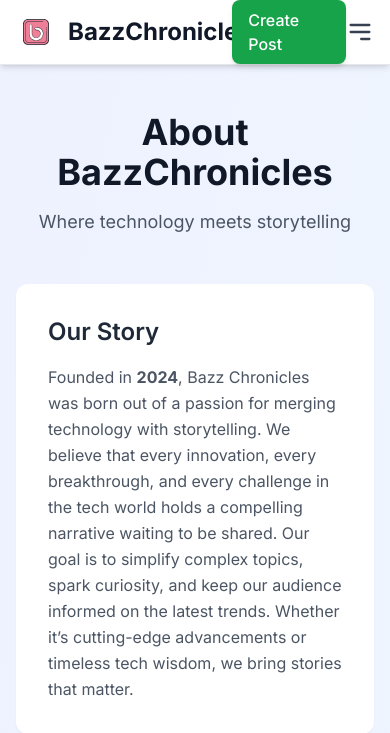
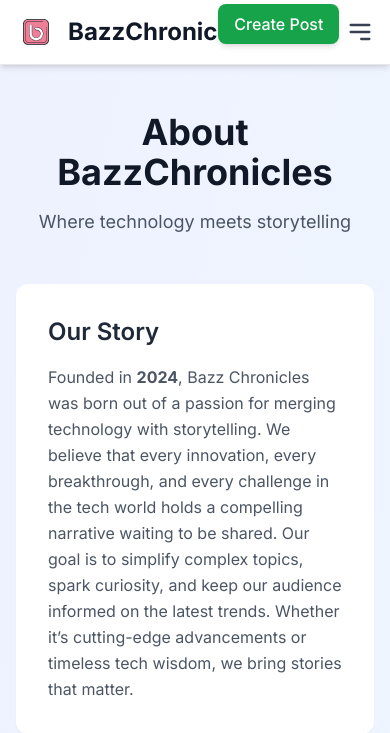
Before and after one commit to aaziblim/social-media-blog-app, a Django app: page /about/ in a window 390 px wide. Shown: the top 733 px of the page. Run offline with Django 5.2, Linux system fonts and the light colour scheme; the visitor is signed in with stand-in values (Sample User, id 1); some libraries are stand-ins or nearby versions.

Commit message:
few changes

```diff
--- a/blog/templates/blog/base.html
+++ b/blog/templates/blog/base.html
@@ -67,9 +67,11 @@
 
           <!-- Mobile: Only Show "Create Post" Button -->
           {% if user.is_authenticated %}
-          <a href="{% url 'post-create' %}" class="md:hidden px-4 py-2 text-white bg-green-600 hover:bg-green-500 font-medium rounded-lg shadow-md transition duration-300">
-            Create Post
-          </a>
+          <div class="block md:hidden w-full flex justify-center mb-4">
+  <a href="{% url 'post-create' %}" class="px-4 py-2 text-white bg-green-600 hover:bg-green-500 font-medium rounded-lg shadow-md transition duration-300">
+    Create Post
+  </a>
+</div>
           {% endif %}
 
           <!-- Mobile Menu Button -->
```
